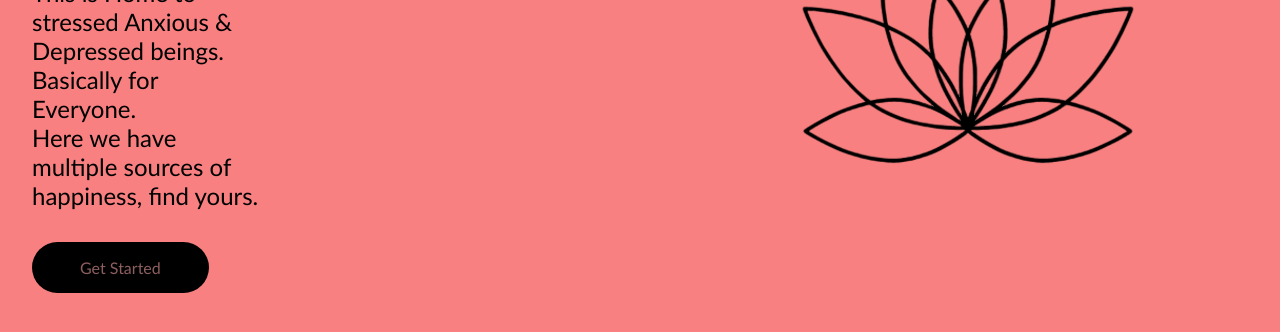
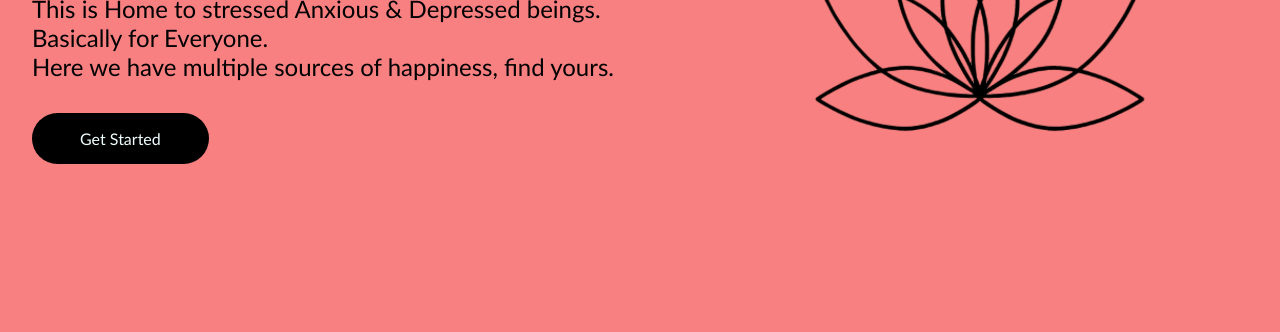
Before and after one commit to khushipy/mentalhealth-gfg-hackathon, a plain HTML site: page index.html in a window 1280 px wide. In both pictures the pointer is over the button "Get Started". Shown: the part 418-750 px from the top of the page. Drawn offline with Linux system fonts and the light colour scheme.

Commit message:
Update style.css

```diff
--- a/style.css
+++ b/style.css
@@ -83,6 +83,8 @@ button :hover{
 
 .column-right {
     display: flex;
+    height: 600px;
+    width: 600px;
     justify-content: center;
     align-items: center;
     padding: 0rem 2rem;
@@ -97,3 +99,7 @@ button :hover{
     }
 
 }
+
+button:hover{
+    color: azure ;
+}
```
